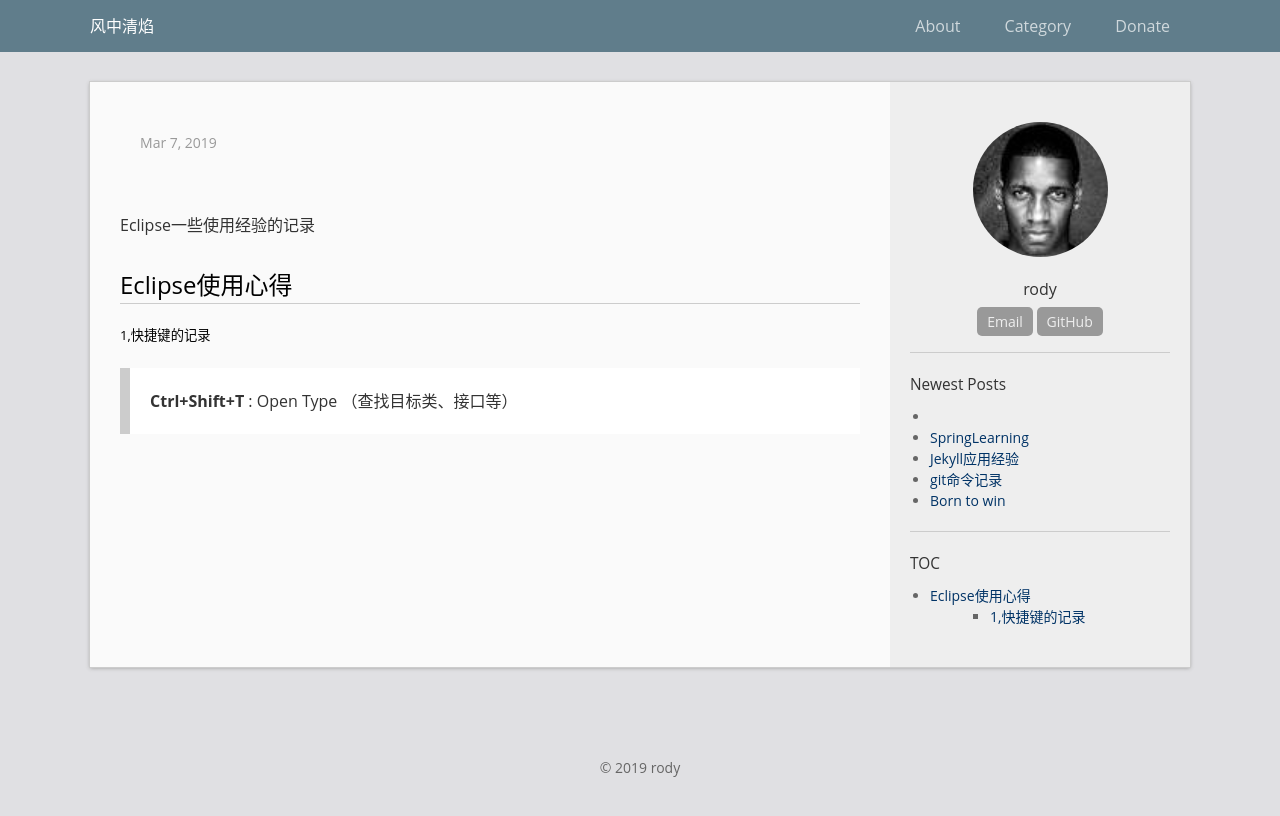
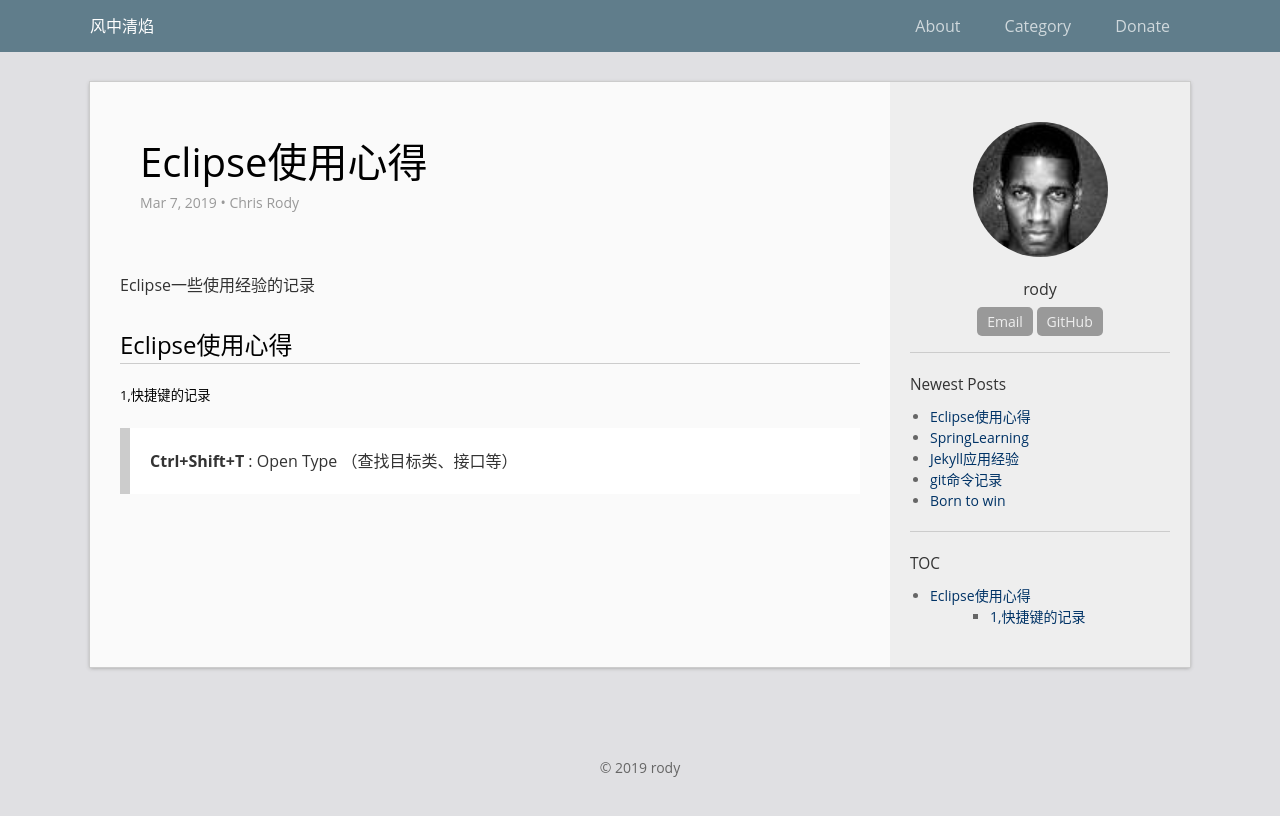
Before and after one commit to rodyyyy/rodyyyy.github.io, a Jekyll site: the page built from _posts/2019-3-7-Eclipse使用心得.md, in a window 1280 px wide. Shown: the top 816 px of the page. Built offline with Jekyll 4.4.1, drawn with Linux system fonts in a browser that asks for light colours; some of the changed lines change nothing that is shown.

Commit message:
md contextt changed

```diff
--- a/_posts/2019-3-7-Eclipse使用心得.md
+++ b/_posts/2019-3-7-Eclipse使用心得.md
@@ -1,6 +1,6 @@
 ---
 layout: post
-author： Chris Rody
+author: Chris Rody
 title: Eclipse使用心得
 ---
 
```
